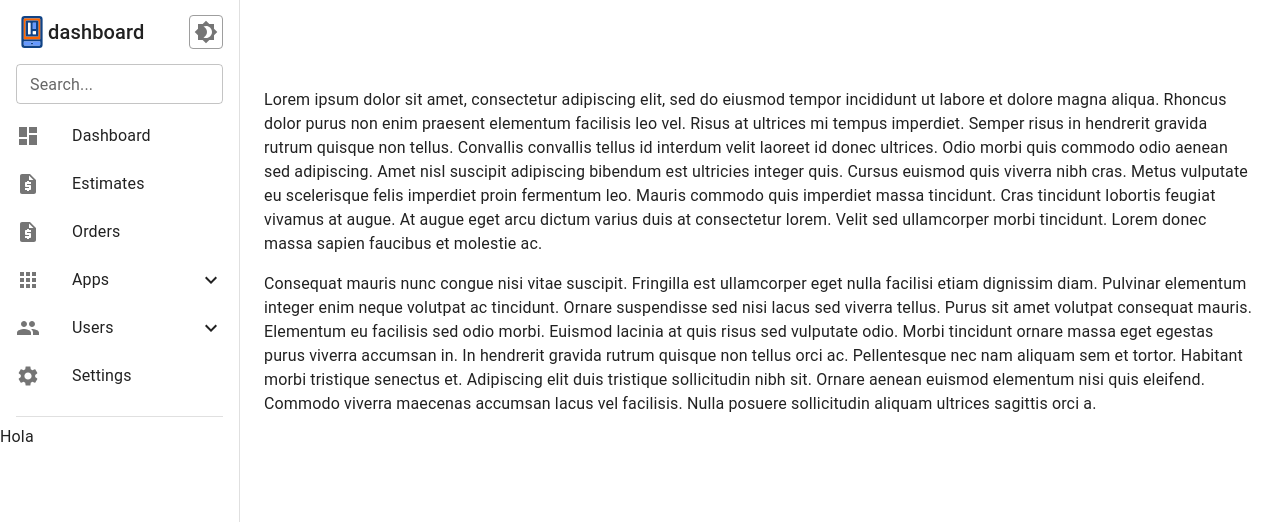
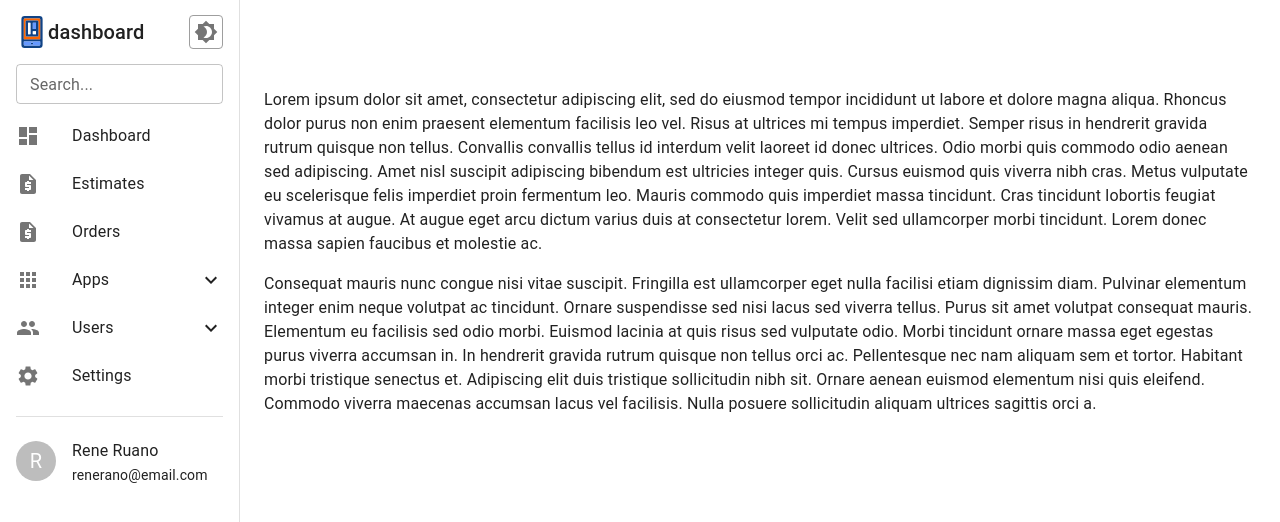
Before and after one commit to reneruano95/react-admin-dashboard-front-end, a React (Vite) app: page / in a window 1280 px wide. Shown: the top 522 px of the page. Built offline with nearby package versions, Linux system fonts and the light colour scheme.

Commit message:
another updated sidebar

```diff
--- a/src/components/sidebar/Menu.tsx
+++ b/src/components/sidebar/Menu.tsx
@@ -12,6 +12,9 @@ import {
   Toolbar,
   Typography,
   Divider,
+  ListItem,
+  ListItemAvatar,
+  Avatar,
 } from "@mui/material";
 
 import HomeIcon from "@mui/icons-material/Home";
@@ -183,9 +186,26 @@ export const Menu = () => {
           <ListItemText primary="Settings" />
         </ListItemButton>
       </List>
-      <Divider variant="middle"  sx={{ my: 1 }}/>
+      <Divider variant="middle" sx={{ my: 1 }} />
       <Box sx={{ display: "flex" }}>
-        <Typography>Hola</Typography>
+        <ListItem alignItems="flex-start">
+          <ListItemAvatar>
+            <Avatar alt="R" src="/" />
+          </ListItemAvatar>
+          <ListItemText
+            primary="Rene Ruano"
+            secondary={
+              <Typography
+                sx={{ display: "inline" }}
+                component="span"
+                variant="body2"
+                color="text.primary"
+              >
+                renerano@email.com
+              </Typography>
+            }
+          />
+        </ListItem>
       </Box>
     </Box>
   );
```
